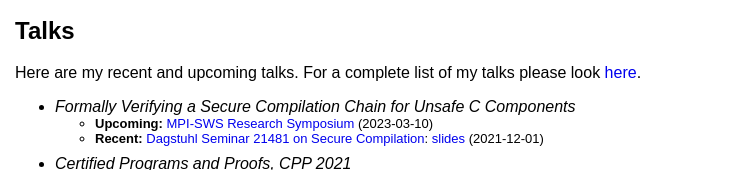
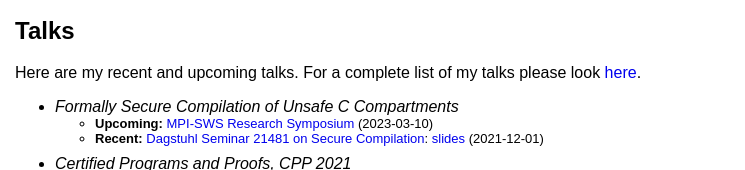
Before and after one commit to catalin-hritcu/catalin-hritcu.github.io, a plain HTML site: page index.html in a window 1280 px wide. Shown: the part 3089-3259 px from the top of the page, without its empty margins (0-745 px from the left). Drawn offline with Linux system fonts and the light colour scheme.

Commit message:
pre-distrib

```diff
--- a/index.html
+++ b/index.html
@@ -893,7 +893,7 @@ I am very fortunate to work with a group of outstanding students and starting re
 
 <ul style="width:42em; text-align: left">
 
-  <li style="margin-bottom: 1ex;"><em>Formally Verifying a Secure Compilation Chain for Unsafe C Components</em></a>
+  <li style="margin-bottom: 1ex;"><em>Formally Secure Compilation of Unsafe C Compartments</em></a>
 
     <ul style="font-size: small">
       <li><b>Upcoming:</b> <a href="https://research-symposium.mpi-sws.org">MPI-SWS Research Symposium</a><!-- : <a href="talks/2021-12-01-Formally-verifying-a-secure-compilation-chain-for-unsafe-C-components-at-Dagstuhl.pdf">slides</a> --> (2023-03-10)</li>
```
